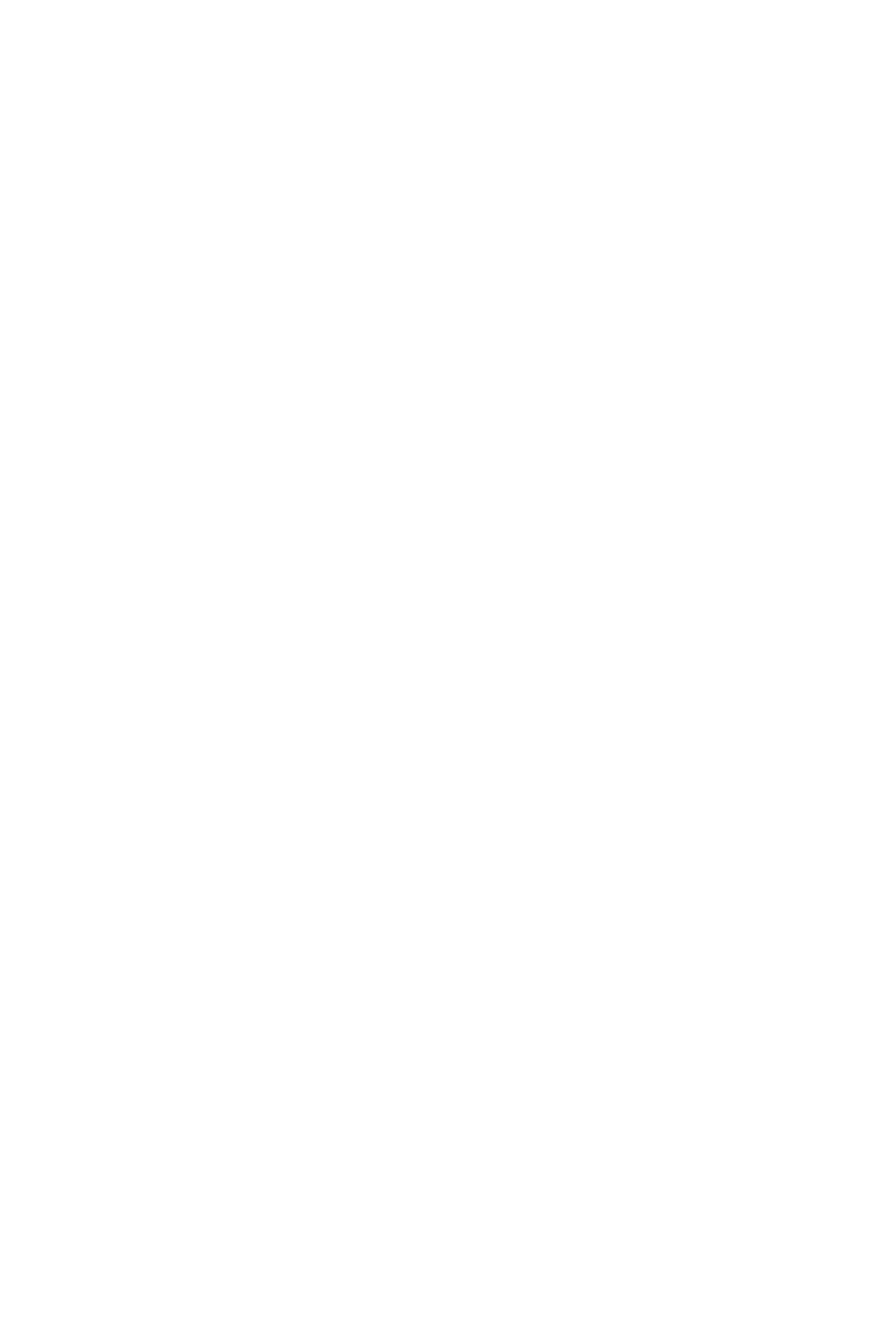
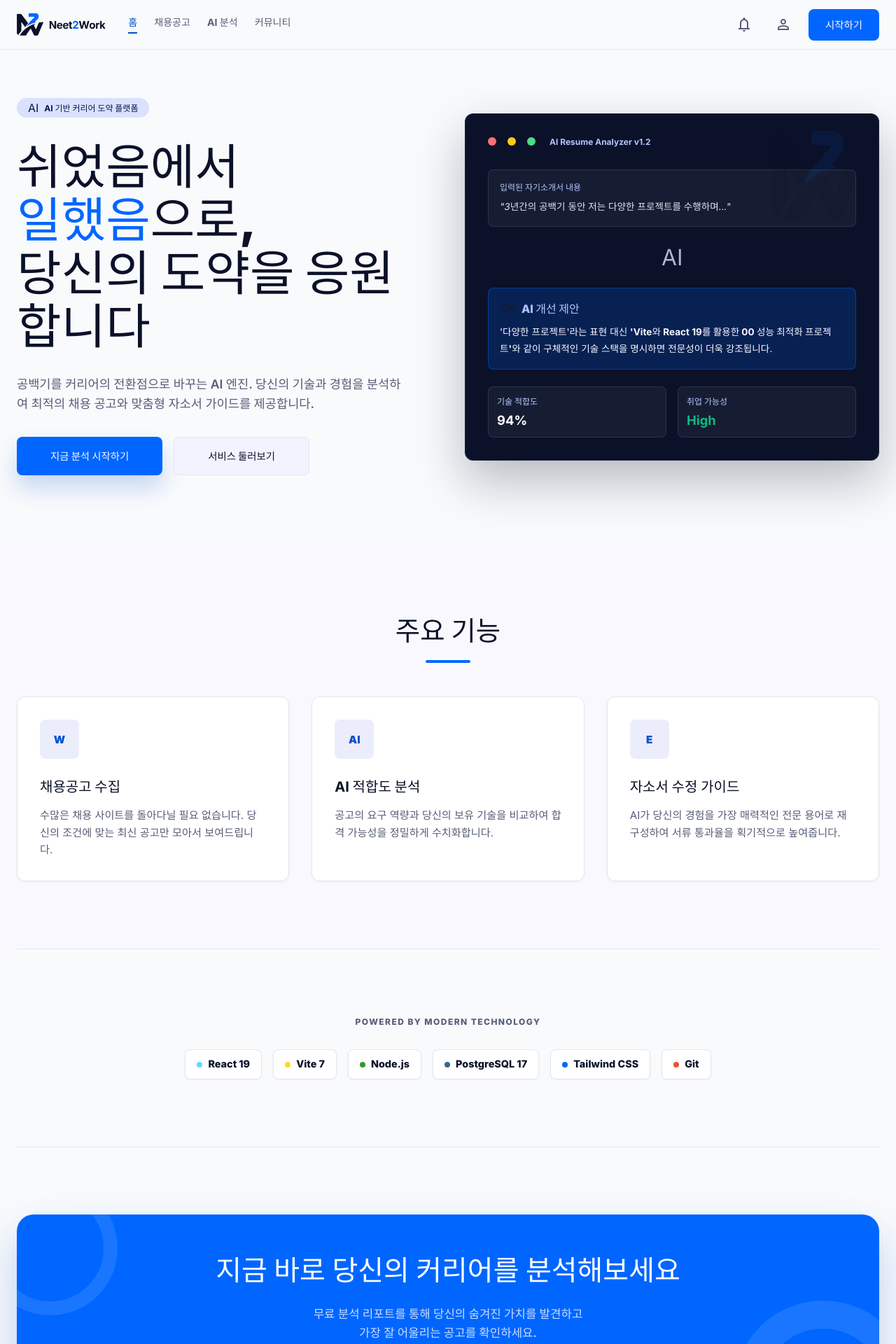
Before and after one commit to rune5362/neet2work, a React (Vite) app in the folder apps/frontend/: page / in a window 1280 px wide. Shown: the top 1920 px of the page at 70% size. Before the commit the page ends 800 px from the top, so only its background shows below. Built offline with nearby package versions, Linux system fonts and the light colour scheme.

Commit message:
홈페이지 초안

```diff
--- a/apps/frontend/src/pages/Home.tsx
+++ b/apps/frontend/src/pages/Home.tsx
@@ -1,3 +1,199 @@
+import logoUrl from "../assets/logo/neet2work_logo_lockup_reference_curve 1.png";
+import symbolUrl from "../assets/logo/neet2work_symbol_reference_curve 1.png";
+
+const features = [
+  {
+    icon: "W",
+    title: "채용공고 수집",
+    text: "수많은 채용 사이트를 돌아다닐 필요 없습니다. 당신의 조건에 맞는 최신 공고만 모아서 보여드립니다."
+  },
+  {
+    icon: "AI",
+    title: "AI 적합도 분석",
+    text: "공고의 요구 역량과 당신의 보유 기술을 비교하여 합격 가능성을 정밀하게 수치화합니다."
+  },
+  {
+    icon: "E",
+    title: "자소서 수정 가이드",
+    text: "AI가 당신의 경험을 가장 매력적인 전문 용어로 재구성하여 서류 통과율을 획기적으로 높여줍니다."
+  }
+];
+
+const techStack = [
+  ["React 19", "#61DAFB"],
+  ["Vite 7", "#FFD62E"],
+  ["Node.js", "#339933"],
+  ["PostgreSQL 17", "#336791"],
+  ["Tailwind CSS", "#0066FF"],
+  ["Git", "#F05032"]
+];
+
 export function Home() {
-  return null;
+  return (
+    <main className="remixStitchPage">
+      <nav className="remixTopNav" aria-label="주요 메뉴">
+        <div className="remixNavInner">
+          <div className="remixNavLeft">
+            <a href="/" aria-label="Neet2Work 홈">
+              <img src={logoUrl} alt="Neet2Work Logo" />
+            </a>
+            <div className="remixNavLinks">
+              <a className="active" href="#home">
+                홈
+              </a>
+              <a href="#features">채용공고</a>
+              <a href="#analysis">AI 분석</a>
+              <a href="#support">커뮤니티</a>
+            </div>
+          </div>
+          <div className="remixNavActions">
+            <a className="remixIconButton" href="#support" aria-label="알림">
+              <svg aria-hidden="true" height="24" viewBox="0 -960 960 960" width="24">
+                <path d="M160-200v-80h80v-280q0-83 50-147.5T420-792v-28q0-25 17.5-42.5T480-880q25 0 42.5 17.5T540-820v28q80 20 130 84.5T720-560v280h80v80H160Zm320-300Zm0 420q-33 0-56.5-23.5T400-160h160q0 33-23.5 56.5T480-80ZM320-280h320v-280q0-66-47-113t-113-47q-66 0-113 47t-47 113v280Z" />
+              </svg>
+            </a>
+            <a className="remixIconButton" href="#support" aria-label="계정">
+              <svg aria-hidden="true" height="24" viewBox="0 -960 960 960" width="24">
+                <path d="M480-480q-66 0-113-47t-47-113q0-66 47-113t113-47q66 0 113 47t47 113q0 66-47 113t-113 47ZM160-160v-112q0-34 17.5-62.5T224-378q62-31 126-46.5T480-440q66 0 130 15.5T736-378q29 15 46.5 43.5T800-272v112H160Zm80-80h480v-32q0-11-5.5-20T700-306q-54-27-109-40.5T480-360q-56 0-111 13.5T260-306q-9 5-14.5 14t-5.5 20v32Zm240-320q33 0 56.5-23.5T560-640q0-33-23.5-56.5T480-720q-33 0-56.5 23.5T400-640q0 33 23.5 56.5T480-560Zm0-80Zm0 400Z" />
+              </svg>
+            </a>
+            <a className="remixStartButton" href="#analysis">
+              시작하기
+            </a>
+          </div>
+        </div>
+      </nav>
+
+      <section className="remixHero" id="home">
+        <div className="remixHeroCopy">
+          <div className="remixHeroBadge">
+            <span aria-hidden="true">AI</span>
+            <span>AI 기반 커리어 도약 플랫폼</span>
+          </div>
+          <h1>
+            쉬었음에서
+            <br />
+            <span>일했음</span>으로,
+            <br />
+            당신의 도약을 응원합니다
+          </h1>
+          <p>
+            공백기를 커리어의 전환점으로 바꾸는 AI 엔진. 당신의 기술과 경험을 분석하여
+            최적의 채용 공고와 맞춤형 자소서 가이드를 제공합니다.
+          </p>
+          <div className="remixHeroActions">
+            <a className="remixPrimaryAction" href="#analysis">
+              지금 분석 시작하기
+            </a>
+            <a className="remixSecondaryAction" href="#features">
+              서비스 둘러보기
+            </a>
+          </div>
+        </div>
+
+        <div className="remixHeroPanelWrap" id="analysis">
+          <section className="remixAiPanel" aria-label="AI Resume Analyzer preview">
+            <img className="remixPanelSymbol" src={symbolUrl} alt="" aria-hidden="true" />
+            <div className="remixPanelChrome">
+              <span />
+              <span />
+              <span />
+              <strong>AI Resume Analyzer v1.2</strong>
+            </div>
+            <div className="remixPanelStack">
+              <div className="remixInputCard">
+                <p>입력된 자기소개서 내용</p>
+                <span>"3년간의 공백기 동안 저는 다양한 프로젝트를 수행하며..."</span>
+              </div>
+              <div className="remixPulse">
+                <span aria-hidden="true">AI</span>
+              </div>
+              <div className="remixSuggestionCard">
+                <div>
+                  <span aria-hidden="true">OK</span>
+                  <p>AI 개선 제안</p>
+                </div>
+                <p>
+                  '다양한 프로젝트'라는 표현 대신 <strong>'Vite와 React 19를 활용한 00 성능 최적화 프로젝트'</strong>와
+                  같이 구체적인 기술 스택을 명시하면 전문성이 더욱 강조됩니다.
+                </p>
+              </div>
+              <div className="remixMetricGrid">
+                <div>
+                  <p>기술 적합도</p>
+                  <strong>94%</strong>
+                </div>
+                <div>
+                  <p>취업 가능성</p>
+                  <strong>High</strong>
+                </div>
+              </div>
+            </div>
+          </section>
+          <div className="remixGlow" />
+        </div>
+      </section>
+
+      <section className="remixFeatureSection" id="features">
+        <div>
+          <div className="remixSectionHeading">
+            <h2>주요 기능</h2>
+            <span />
+          </div>
+          <div className="remixFeatureGrid">
+            {features.map((feature) => (
+              <article className="remixFeatureCard" key={feature.title}>
+                <div>
+                  <span aria-hidden="true">{feature.icon}</span>
+                </div>
+                <h3>{feature.title}</h3>
+                <p>{feature.text}</p>
+              </article>
+            ))}
+          </div>
+        </div>
+      </section>
+
+      <section className="remixTechSection">
+        <p>Powered by Modern Technology</p>
+        <div>
+          {techStack.map(([label, color]) => (
+            <span className="remixTechChip" key={label}>
+              <i style={{ backgroundColor: color }} />
+              {label}
+            </span>
+          ))}
+        </div>
+      </section>
+
+      <section className="remixCtaSection" id="support">
+        <div className="remixCtaCard">
+          <div className="remixCtaDecor one" />
+          <div className="remixCtaDecor two" />
+          <div>
+            <h2>지금 바로 당신의 커리어를 분석해보세요</h2>
+            <p>
+              무료 분석 리포트를 통해 당신의 숨겨진 가치를 발견하고
+              <br />
+              가장 잘 어울리는 공고를 확인하세요.
+            </p>
+            <a href="#analysis">무료로 시작하기</a>
+          </div>
+        </div>
+      </section>
+
+      <footer className="remixFooter">
+        <div>
+          <img src={logoUrl} alt="Neet2Work Logo" />
+          <p>© 2024 Neet2Work. All rights reserved.</p>
+        </div>
+        <nav aria-label="푸터 링크">
+          <a href="#support">이용약관</a>
+          <a href="#support">개인정보처리방침</a>
+          <a href="#support">고객지원</a>
+          <a href="#support">문의하기</a>
+        </nav>
+      </footer>
+    </main>
+  );
 }
--- a/apps/frontend/src/styles.css
+++ b/apps/frontend/src/styles.css
@@ -1350,6 +1350,12 @@ textarea:focus {
   background: var(--remix-surface-container);
 }
 
+.remixIconButton svg {
+  width: 24px;
+  height: 24px;
+  fill: currentColor;
+}
+
 .remixStartButton,
 .remixPrimaryAction,
 .remixSecondaryAction,
@@ -1672,6 +1678,16 @@ textarea:focus {
 }
 
 .remixFeatureCard:hover .material-symbols-outlined {
+  color: white;
+}
+
+.remixFeatureCard div > span {
+  color: var(--remix-primary);
+  font-size: 0.95rem;
+  font-weight: 900;
+}
+
+.remixFeatureCard:hover div > span {
   color: white;
 }
 
```
Also changed, not shown: 1 other file (tests, documents, lock files or other folders).
